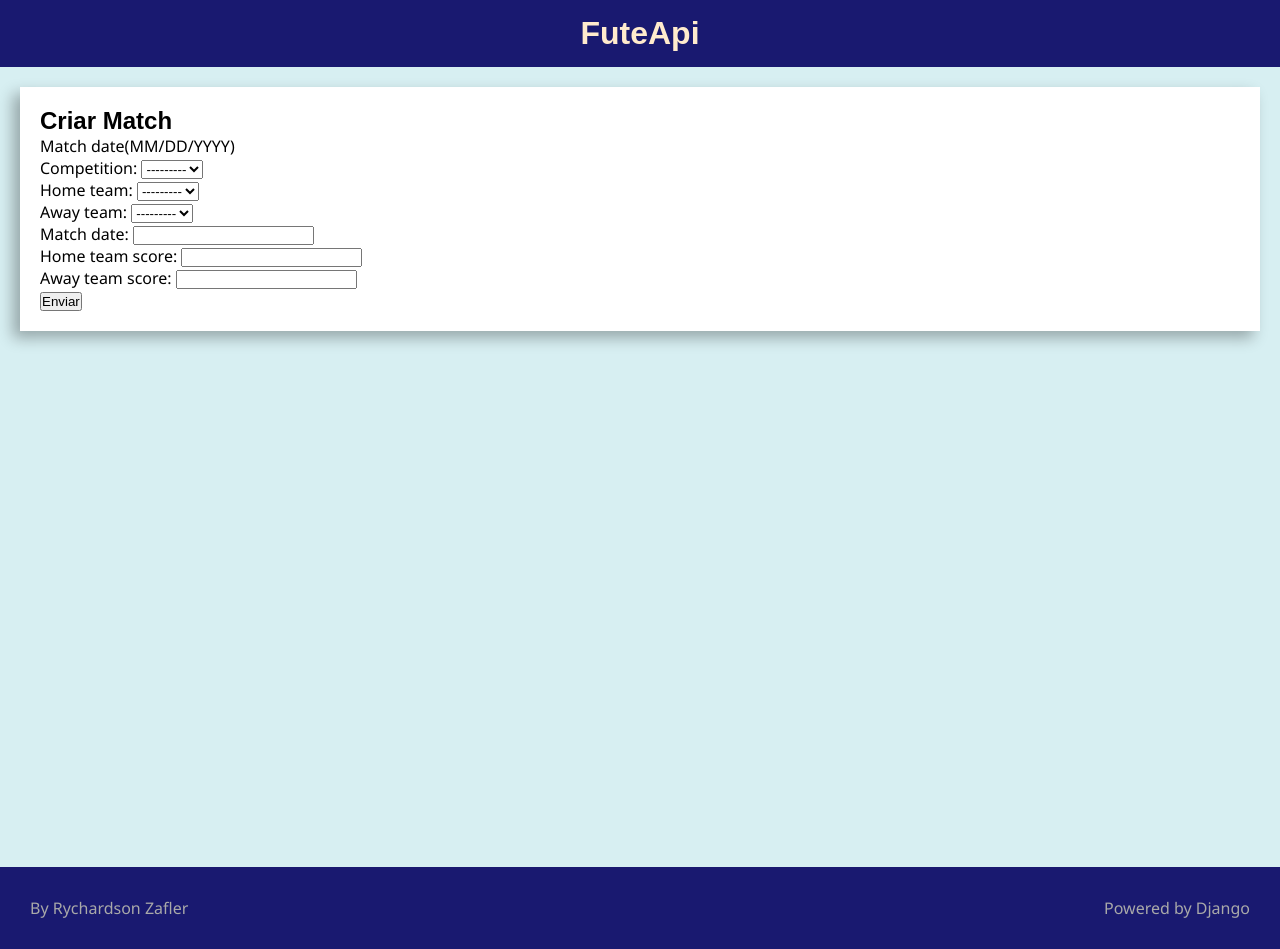
After one commit to Rychard2107/footballAPi, a Django app: page /match/create/ in a window 1280 px wide. The commit adds this page. Run offline with Django 5.2, Linux system fonts and the light colour scheme; data that the repository does not hold is empty; some web fonts are replaced.

Commit message:
create finished
adicionei views, urls e htmls para criação e visualização de partidas,  competições e times

```diff
--- a/app_fute/forms.py
+++ b/app_fute/forms.py
@@ -5,17 +5,16 @@ from .models import Competition, Team, Match
 class CompetitionForm(forms.ModelForm):
     class Meta:
         model = Competition
-        fields = ['name', 'competition_id']
+        fields = ['name']
 
 
 class TeamForm(forms.ModelForm):
     class Meta:
         model = Team
+        exclude = ['founded']
         fields = ['name',
-                  'team_id',
                   'tla',
-                  'area',
-                  'founded']
+                  'area',]
 
 
 class MatchForm(forms.ModelForm):
--- a/app_fute/models.py
+++ b/app_fute/models.py
@@ -2,16 +2,14 @@ from django.db import models
 
 
 class Competition(models.Model):
-    name = models.CharField(max_length=50)
-    competition_id = models.IntegerField(unique=True)
+    name = models.CharField(max_length=50, unique=True)
 
     def __str__(self):
         return self.name
 
 
 class Team(models.Model):
-    name = models.CharField(max_length=50)
-    team_id = models.IntegerField(unique=True)
+    name = models.CharField(max_length=50, unique=True)
     tla = models.CharField(max_length=3)
     area = models.CharField(max_length=30)
     founded = models.DateField(auto_now_add=True)
@@ -24,7 +22,7 @@ class Match(models.Model):
     competition = models.ForeignKey(Competition, on_delete=models.CASCADE)
     home_team = models.ForeignKey(Team, related_name='home_matches', on_delete=models.CASCADE) # noqa
     away_team = models.ForeignKey(Team, related_name='away_matches', on_delete=models.CASCADE) # noqa
-    match_date = models.DateTimeField()
+    match_date = models.DateField()
     home_team_score = models.IntegerField()
     away_team_score = models.IntegerField()
 
--- /dev/null
+++ b/app_fute/templates/app_fute/pages/match_form.html
@@ -0,0 +1,17 @@
+{% include "app_fute/partials/head.html" %}
+<body>
+    {% include "app_fute/partials/header.html" %}
+    <div class="main-content-conteiner link-anima">
+        <div class='card'>
+            <h2>Criar Match</h2>
+            <p>Match date(MM/DD/YYYY)</p>
+            <form method="post">
+                {% csrf_token %}
+                {{ form.as_p }}
+                <button type="submit">Enviar</button>
+            </form>
+        </div>
+    </div>
+    {% include "app_fute/partials/footer.html" %}
+</body>
+</html>
--- a/app_fute/templates/app_fute/partials/head.html
+++ b/app_fute/templates/app_fute/partials/head.html
@@ -4,6 +4,7 @@
     <meta charset="UTF-8">
     <meta name="viewport" content="width=device-width, initial-scale=1.0">
 
+    <link rel="stylesheet" href="https://cdnjs.cloudflare.com/ajax/libs/font-awesome/6.5.1/css/all.min.css" integrity="sha512-DTOQO9RWCH3ppGqcWaEA1BIZOC6xxalwEsw9c2QQeAIftl+Vegovlnee1c9QX4TctnWMn13TZye+giMm8e2LwA==" crossorigin="anonymous" referrerpolicy="no-referrer" />
     <link rel="preconnect" href="https://fonts.googleapis.com">
     <link rel="preconnect" href="https://fonts.gstatic.com" crossorigin>
     <link href="https://fonts.googleapis.com/css2?family=Andika:wght@700&display=swap" rel="stylesheet">
@@ -87,7 +88,7 @@
         }
 
         .link-anima a {
-            color: midnightblue;
+            color: darkgray;
             transition: all 300ms ease-in-out;
             text-decoration: none;
         }
@@ -95,6 +96,7 @@
         .link-anima a:hover {
             color: grey;
         }
+
         .pagination {
             margin: 1rem 0;
             display: flex;
@@ -102,5 +104,11 @@
             align-items: center;
         }
 
+        .tutorial {
+            display: flex;
+            justify-content: space-around;
+            align-items: center;
+        }
+
     </style>
 </head>
--- a/app_fute/urls.py
+++ b/app_fute/urls.py
@@ -1,9 +1,16 @@
 from django.urls import path
 from . import views
+from .views import CompetitionCreateView, TeamCreateView, MatchCreateView
 
 urlpatterns = [
     path('', views.home, name='home'),
+    # api paths
     path('matches/<int:competition_id>/', views.match_list, name='match_list'),
     path('teams/<int:competition_id>', views.team_list, name='team_list'),
     path('team/<int:team_id>', views.team, name='team'),
+    # creation paths
+    path('competition/create/', CompetitionCreateView.as_view(), name='competition_create'), # noqa
+    path('team/create/', TeamCreateView.as_view(), name='team_create'),
+    path('match/create/', MatchCreateView.as_view(), name='match_create'),
+    path('matches/', views.view_created_matches, name='created_matches'),
 ]
--- a/app_fute/views.py
+++ b/app_fute/views.py
@@ -2,6 +2,9 @@ from django.shortcuts import render
 import requests
 from django.core.paginator import Paginator
 from datetime import datetime
+from django.views.generic.edit import CreateView
+from .models import Competition, Team, Match
+from .forms import CompetitionForm, TeamForm, MatchForm
 
 
 def home(request):
@@ -128,3 +131,29 @@ def team(request, team_id):
         # Erros de time
         error_message = f"Erro ao requisitar o time: {str(e)}"
         return render(request, 'app_fute/pages/error.html', {'error_message': error_message}) # noqa
+
+
+class CompetitionCreateView(CreateView):
+    model = Competition
+    form_class = CompetitionForm
+    template_name = 'app_fute/pages/competition_form.html'
+    success_url = '/'
+
+
+class TeamCreateView(CreateView):
+    model = Team
+    form_class = TeamForm
+    template_name = 'app_fute/pages/team_form.html'
+    success_url = '/'
+
+
+class MatchCreateView(CreateView):
+    model = Match
+    form_class = MatchForm
+    template_name = 'app_fute/pages/match_form.html'
+    success_url = '/'
+
+
+def view_created_matches(request):
+    matches = Match.objects.all()  # Obtém todas as partidas criadas
+    return render(request, 'app_fute/pages/created_matches.html', {'matches': matches}) # noqa
```
Also changed, not shown: app_fute/templates/app_fute/pages/competition_form.html (added, +16 -0 lines), app_fute/templates/app_fute/pages/created_matches.html (added, +19 -0 lines), app_fute/templates/app_fute/pages/home.html (+10 -0 lines), app_fute/templates/app_fute/pages/team_form.html (added, +16 -0 lines), app_fute/migrations/0001_initial.py.
